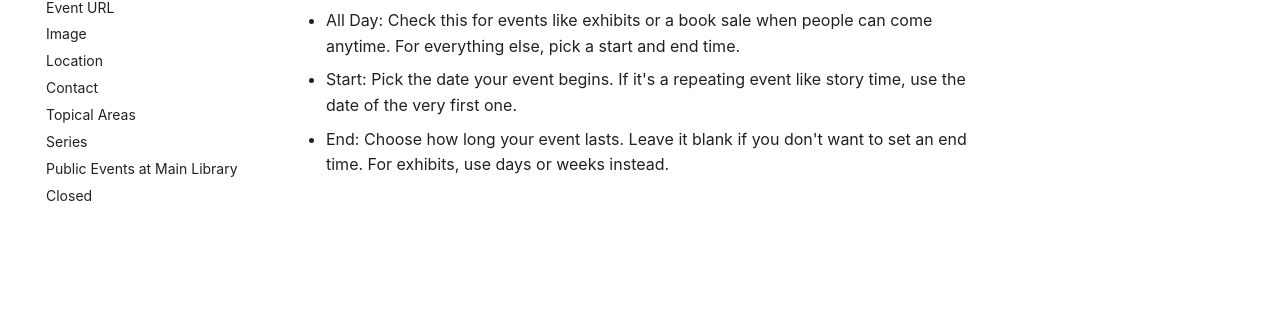
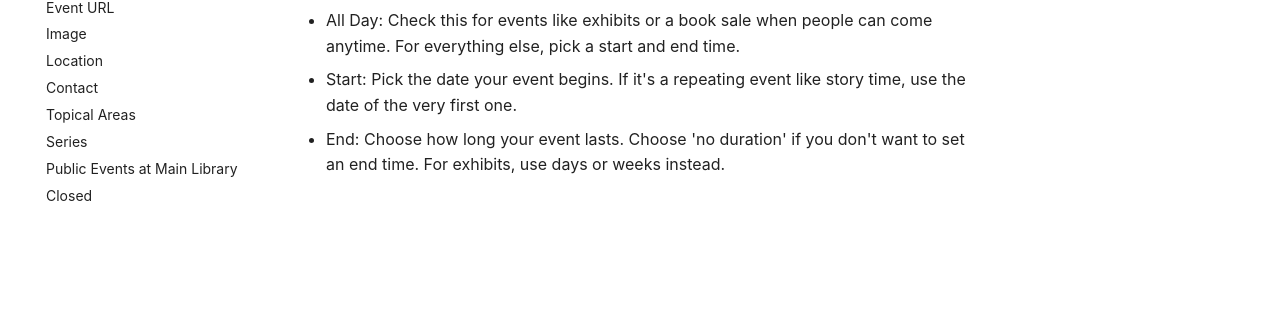
Before and after one commit to Nashville-Public-Library/bedework-docs, an MkDocs documentation site: the page built from docs/add-events/date-time.md, in a window 1280 px wide. Shown: the part 367-689 px from the top of the page. Built offline with MkDocs 1.6.1 and Material for MkDocs 9.7.7, drawn with Linux system fonts in a browser that asks for light colours.

Commit message:
language edit.

```diff
--- a/docs/add-events/date-time.md
+++ b/docs/add-events/date-time.md
@@ -8,4 +8,4 @@ sidebar_position: 2
 
 - All Day: Check this for events like exhibits or a book sale when people can come anytime. For everything else, pick a start and end time.
 - Start: Pick the date your event begins. If it's a repeating event like story time, use the date of the very first one.
-- End: Choose how long your event lasts. Leave it blank if you don't want to set an end time. For exhibits, use days or weeks instead.
+- End: Choose how long your event lasts. Choose 'no duration' if you don't want to set an end time. For exhibits, use days or weeks instead.
```
